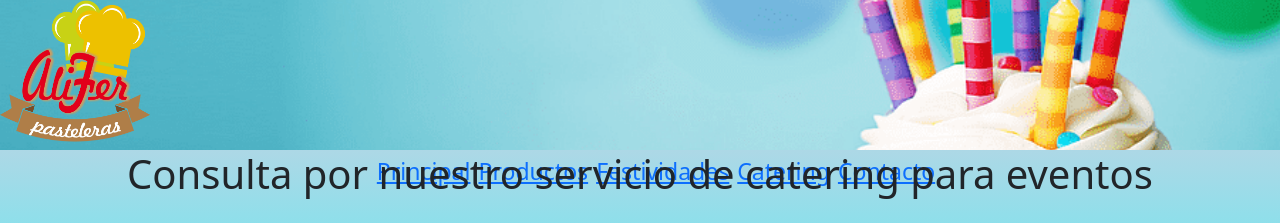
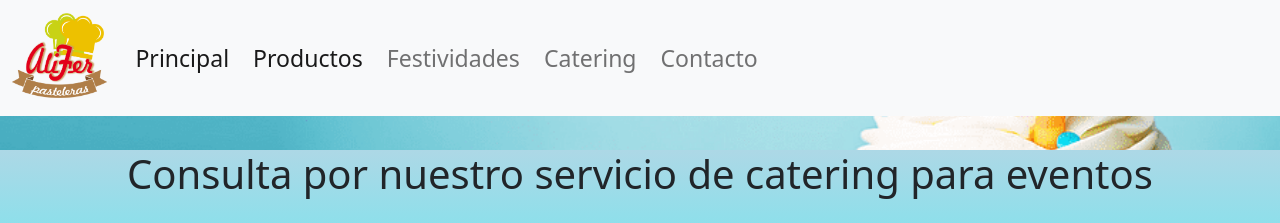
Before and after one commit to LucasKatz/repositoriokatz, a plain HTML site: page pages/catering.html in a window 1280 px wide. Shown: the top 223 px of the page. Drawn offline with nearby package versions, Linux system fonts and the light colour scheme.

Commit message:
Termine de hacer responsive el Navbar

```diff
--- a/pages/catering.html
+++ b/pages/catering.html
@@ -11,19 +11,43 @@
 
 <body>
     <header>
-        <section class="banner">
-            <div id="logo"><img src="../img/AliFer.png" width="150px" height="150px" class="alifer_logo"> </div>
+        <nav class="navbar navbar-expand-lg navbar-light bg-light">
+            <div class="container-fluid">
 
-            <nav>
-                <ul class="pages">
-                <li class="titleNav"><a href="../index.html">Principal</a></li>
-                <li class="titleNav"><a href="./productos.html">Productos</a></li>
-                <li class="titleNav"><a href="./festividades.html">Festividades</a></li>
-                <li class="titleNav"><a href="./catering.html">Catering</a></li>
-                <li class="titleNav"><a href="./contacto.html">Contacto</a></li>
-                </ul>
-            </nav>
-        </section>
+                <a class="navbar-brand" href="#"><img src="../img/AliFer.png" height="90px"></a>
+
+                <button class="navbar-toggler" type="button" data-bs-toggle="collapse" data-bs-target="#navbarSupportedContent" aria-controls="navbarSupportedContent" aria-expanded="false" aria-label="Toggle navigation">
+                    <span class="navbar-toggler-icon"></span>
+                </button>
+
+                <div class="collapse navbar-collapse" id="navbarSupportedContent">
+                    <ul class="navbar-nav me-auto mb-2 mb-lg-0">
+
+                    <li class="nav-item">
+                        <a class="nav-link active" aria-current="page" href="../index.html">Principal</a>
+                    </li>
+
+                    <li class="nav-item">
+                        <a class="nav-link active" aria-current="page" href="./productos.html">Productos</a>
+                    </li>
+
+                    <li class="nav-item">
+                        <a class="nav-link" href="./festividades.html">Festividades</a>
+                    </li>
+
+                    <li class="nav-item">
+                        <a class="nav-link" href="./catering.html">Catering</a>
+                    </li>
+
+                    <li class="nav-item">
+                        <a class="nav-link" href="./contacto.html">Contacto</a>
+                    </li>
+
+                </div>
+
+            </div>
+
+        </nav>
     </header>
 
 
```
Also changed, not shown: index.html (+14 -0 lines), pages/contacto.html (+36 -12 lines), pages/festividades.html (+35 -12 lines), pages/productos.html (+35 -12 lines).
